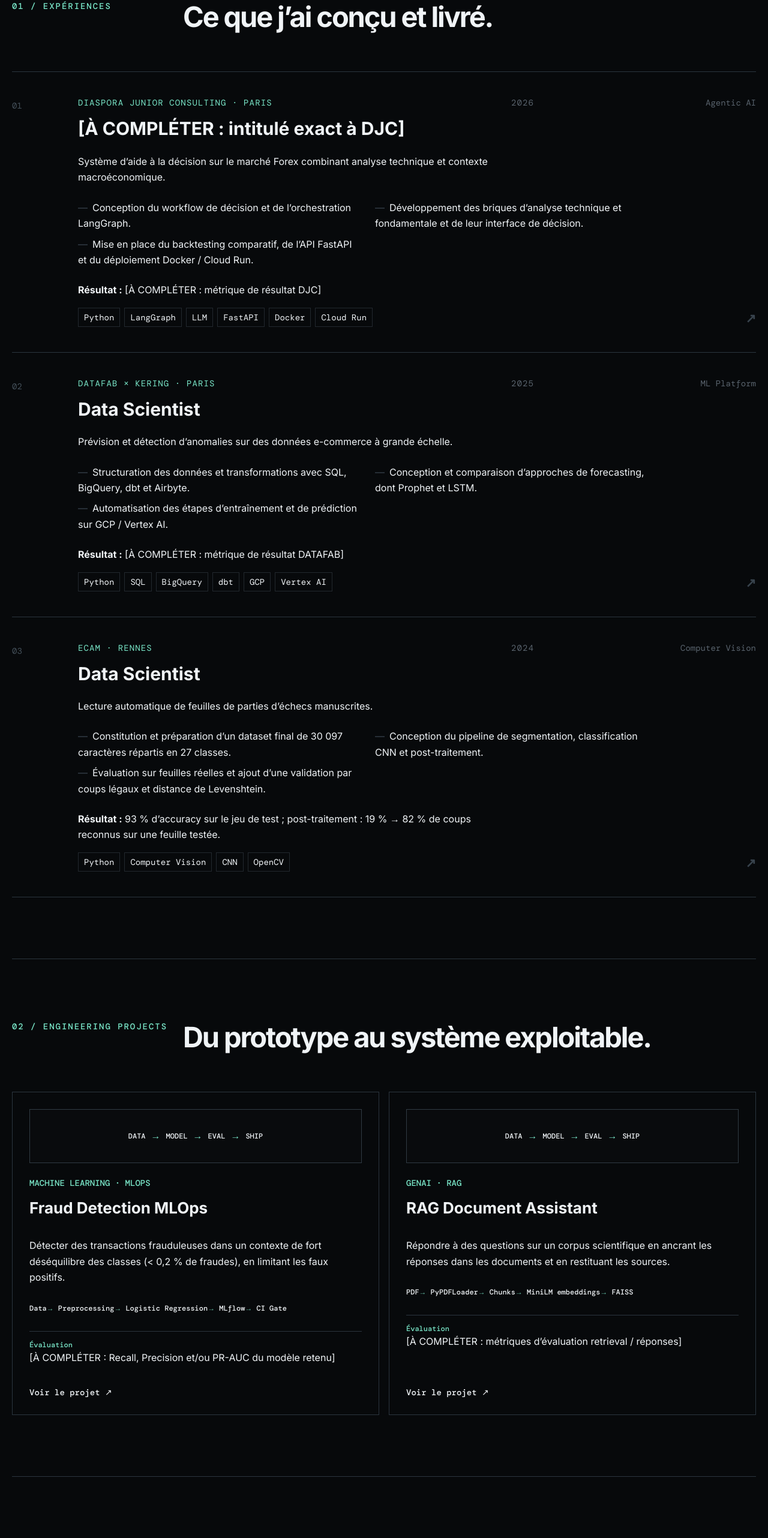
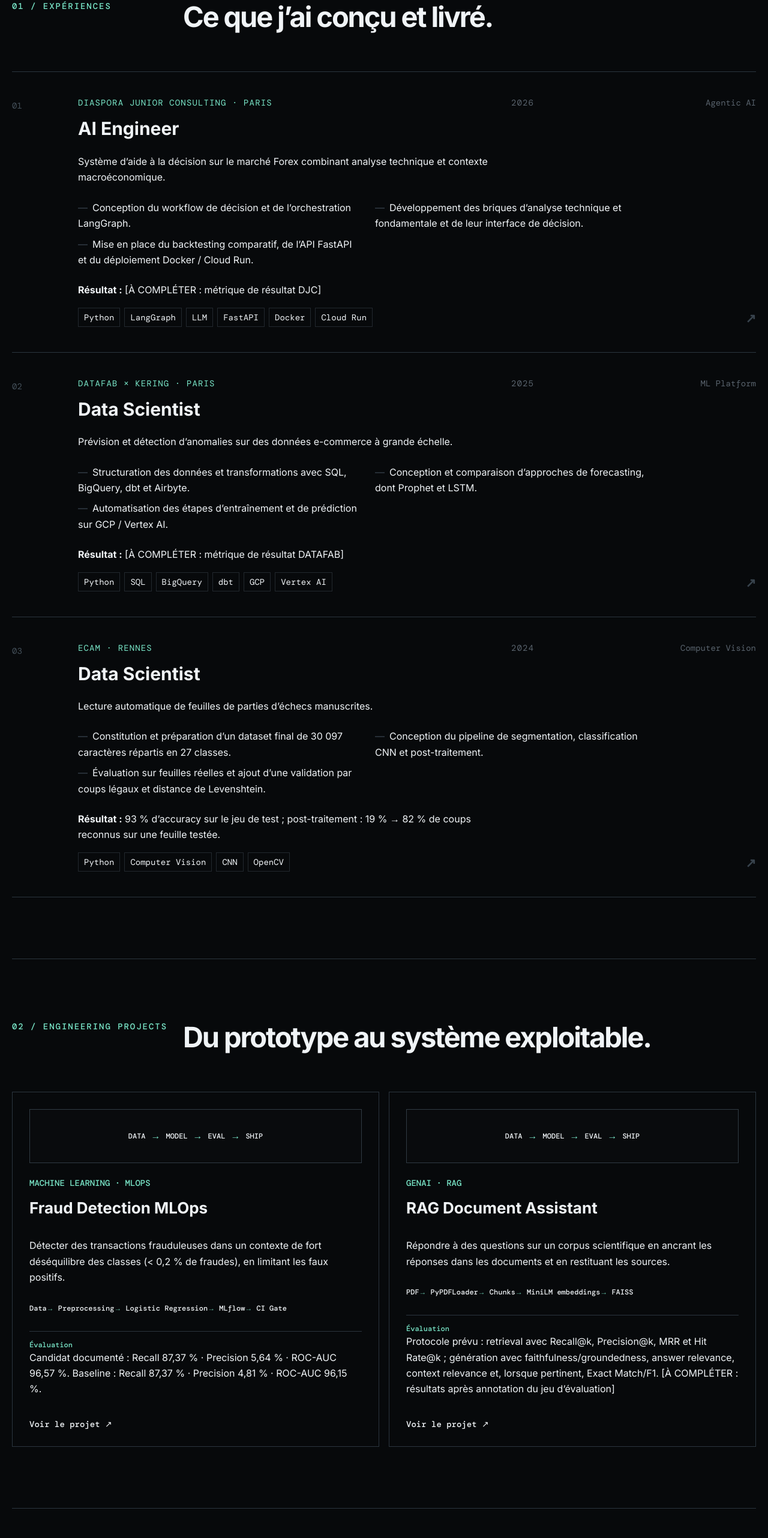
Before and after one commit to esanonpro/portfolio, a Next.js app: page / in a window 1280 px wide. Shown: the part 853-3417 px from the top of the page at 60% size. Built offline with nearby package versions, Linux system fonts and the light colour scheme; a web font is replaced by a local one.

Commit message:
content: restore AI Engineer and document project evaluation

```diff
--- a/content/site.ts
+++ b/content/site.ts
@@ -14,14 +14,14 @@ export const site = {
 };
 
 export const experiences: ExperienceContent[] = [
- {slug:"djc",period:"2026",role:"[À COMPLÉTER : intitulé exact à DJC]",company:"Diaspora Junior Consulting",location:"Paris",context:"Système d’aide à la décision sur le marché Forex combinant analyse technique et contexte macroéconomique.",actions:["Conception du workflow de décision et de l’orchestration LangGraph.","Développement des briques d’analyse technique et fondamentale et de leur interface de décision.","Mise en place du backtesting comparatif, de l’API FastAPI et du déploiement Docker / Cloud Run."],result:"[À COMPLÉTER : métrique de résultat DJC]",stack:["Python","LangGraph","LLM","FastAPI","Docker","Cloud Run"],category:"Agentic AI"},
+ {slug:"djc",period:"2026",role:"AI Engineer",company:"Diaspora Junior Consulting",location:"Paris",context:"Système d’aide à la décision sur le marché Forex combinant analyse technique et contexte macroéconomique.",actions:["Conception du workflow de décision et de l’orchestration LangGraph.","Développement des briques d’analyse technique et fondamentale et de leur interface de décision.","Mise en place du backtesting comparatif, de l’API FastAPI et du déploiement Docker / Cloud Run."],result:"[À COMPLÉTER : métrique de résultat DJC]",stack:["Python","LangGraph","LLM","FastAPI","Docker","Cloud Run"],category:"Agentic AI"},
  {slug:"datafab",period:"2025",role:"Data Scientist",company:"DATAFAB × Kering",location:"Paris",context:"Prévision et détection d’anomalies sur des données e-commerce à grande échelle.",actions:["Structuration des données et transformations avec SQL, BigQuery, dbt et Airbyte.","Conception et comparaison d’approches de forecasting, dont Prophet et LSTM.","Automatisation des étapes d’entraînement et de prédiction sur GCP / Vertex AI."],result:"[À COMPLÉTER : métrique de résultat DATAFAB]",stack:["Python","SQL","BigQuery","dbt","GCP","Vertex AI"],category:"ML Platform"},
  {slug:"ecam",period:"2024",role:"Data Scientist",company:"ECAM",location:"Rennes",context:"Lecture automatique de feuilles de parties d’échecs manuscrites.",actions:["Constitution et préparation d’un dataset final de 30 097 caractères répartis en 27 classes.","Conception du pipeline de segmentation, classification CNN et post-traitement.","Évaluation sur feuilles réelles et ajout d’une validation par coups légaux et distance de Levenshtein."],result:"93 % d’accuracy sur le jeu de test ; post-traitement : 19 % → 82 % de coups reconnus sur une feuille testée.",stack:["Python","Computer Vision","CNN","OpenCV"],category:"Computer Vision"}
 ];
 
 export const projects: ProjectContent[] = [
- {slug:"fraud-detection-mlops",title:"Fraud Detection MLOps",eyebrow:"MACHINE LEARNING · MLOPS",problem:"Détecter des transactions frauduleuses dans un contexte de fort déséquilibre des classes (< 0,2 % de fraudes), en limitant les faux positifs.",dataset:"Transactions bancaires anonymisées ; variables d’entrée Time, V1–V28 et Amount.",architecture:["Data","Preprocessing","Logistic Regression","MLflow","CI Gate","FastAPI","Docker","Cloud Run"],metrics:"[À COMPLÉTER : Recall, Precision et/ou PR-AUC du modèle retenu]",choices:["Class weights pour le déséquilibre","StandardScaler dans le pipeline d’inférence","MLflow pour le tracking","GitHub Actions pour CI/CD"],limits:"Les performances publiées doivent être validées sur un protocole documenté avant d’être affichées comme résultat portfolio.",stack:["Scikit-learn","MLflow","FastAPI","Docker","GCP"],githubUrl:"https://github.com/esanonpro/fraud-detection-mlops",demoUrl:"https://fraud-detection-api-525661061817.europe-west1.run.app/docs"},
- {slug:"rag-document-assistant",title:"RAG Document Assistant",eyebrow:"GENAI · RAG",problem:"Répondre à des questions sur un corpus scientifique en ancrant les réponses dans les documents et en restituant les sources.",dataset:"Corpus de démonstration composé d’articles scientifiques publics sur la détection d’anomalies ; les documents ENSAI originaux ne sont pas exposés.",architecture:["PDF","PyPDFLoader","Chunks","MiniLM embeddings","FAISS","Retrieval","Mistral-7B","FastAPI"],metrics:"[À COMPLÉTER : métriques d’évaluation retrieval / réponses]",choices:["FAISS pour la recherche vectorielle","all-MiniLM-L6-v2 pour les embeddings","Mistral-7B via Ollama en local","FastAPI / Swagger pour l’interface"],limits:"L’affirmation « sans hallucinations » n’est pas retenue sans protocole d’évaluation ; la qualité dépend du parsing, du chunking, du retrieval et du modèle.",stack:["LangChain","FAISS","Hugging Face","Mistral-7B","Ollama","FastAPI"],githubUrl:"https://github.com/esanonpro/rag-document-assistant"}
+ {slug:"fraud-detection-mlops",title:"Fraud Detection MLOps",eyebrow:"MACHINE LEARNING · MLOPS",problem:"Détecter des transactions frauduleuses dans un contexte de fort déséquilibre des classes (< 0,2 % de fraudes), en limitant les faux positifs.",dataset:"Transactions bancaires anonymisées ; variables d’entrée Time, V1–V28 et Amount.",architecture:["Data","Preprocessing","Logistic Regression","MLflow","CI Gate","FastAPI","Docker","Cloud Run"],metrics:"Candidat documenté : Recall 87,37 % · Precision 5,64 % · ROC-AUC 96,57 %. Baseline : Recall 87,37 % · Precision 4,81 % · ROC-AUC 96,15 %.",choices:["Class weights pour le déséquilibre","StandardScaler dans le pipeline d’inférence","MLflow pour le tracking","GitHub Actions pour CI/CD"],limits:"Les performances publiées doivent être validées sur un protocole documenté avant d’être affichées comme résultat portfolio.",stack:["Scikit-learn","MLflow","FastAPI","Docker","GCP"],githubUrl:"https://github.com/esanonpro/fraud-detection-mlops",demoUrl:"https://fraud-detection-api-525661061817.europe-west1.run.app/docs"},
+ {slug:"rag-document-assistant",title:"RAG Document Assistant",eyebrow:"GENAI · RAG",problem:"Répondre à des questions sur un corpus scientifique en ancrant les réponses dans les documents et en restituant les sources.",dataset:"Corpus de démonstration composé d’articles scientifiques publics sur la détection d’anomalies ; les documents ENSAI originaux ne sont pas exposés.",architecture:["PDF","PyPDFLoader","Chunks","MiniLM embeddings","FAISS","Retrieval","Mistral-7B","FastAPI"],metrics:"Protocole prévu : retrieval avec Recall@k, Precision@k, MRR et Hit Rate@k ; génération avec faithfulness/groundedness, answer relevance, context relevance et, lorsque pertinent, Exact Match/F1. [À COMPLÉTER : résultats après annotation du jeu d’évaluation]",choices:["FAISS pour la recherche vectorielle","all-MiniLM-L6-v2 pour les embeddings","Mistral-7B via Ollama en local","FastAPI / Swagger pour l’interface"],limits:"Les métriques nécessitent un jeu de questions annoté avec passages/réponses de référence. La qualité dépend du parsing, du chunking, du retrieval, des embeddings et du LLM ; aucune absence d’hallucination n’est affirmée sans mesure.",stack:["LangChain","FAISS","Hugging Face","Mistral-7B","Ollama","FastAPI"],githubUrl:"https://github.com/esanonpro/rag-document-assistant"}
 ];
 
 export const skills = [
```
